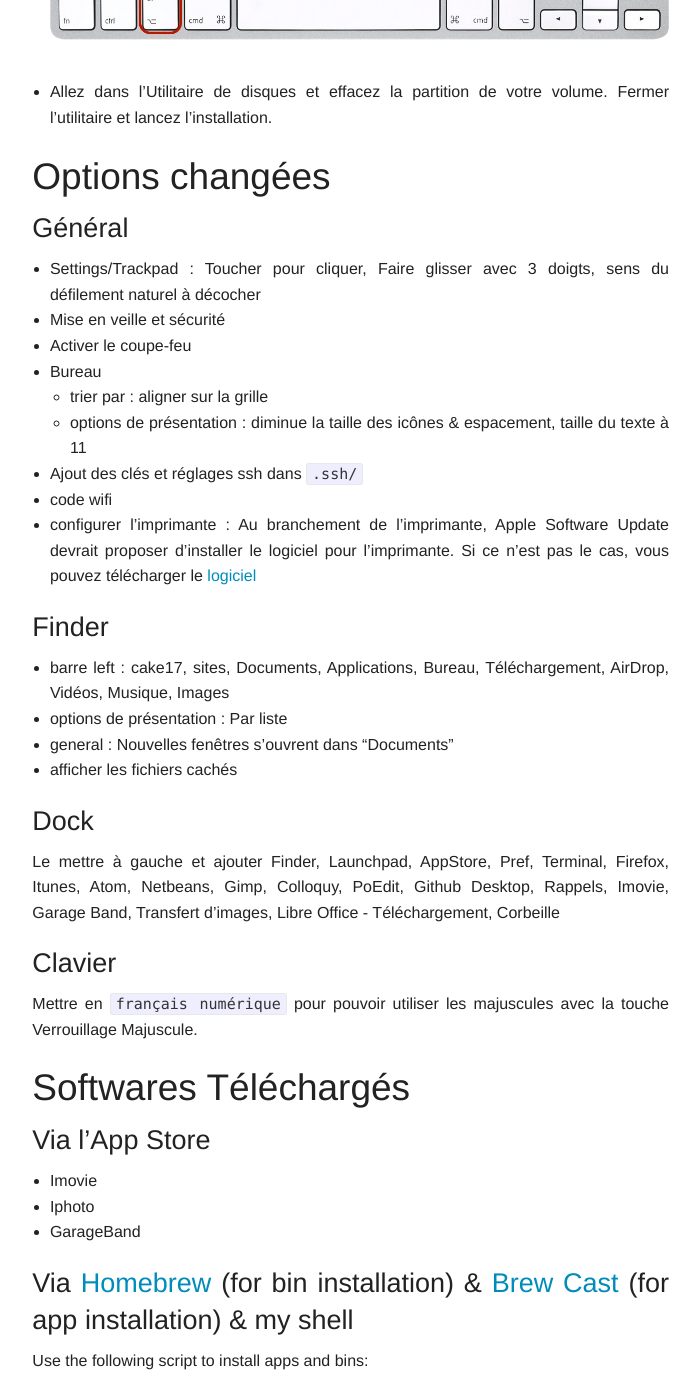
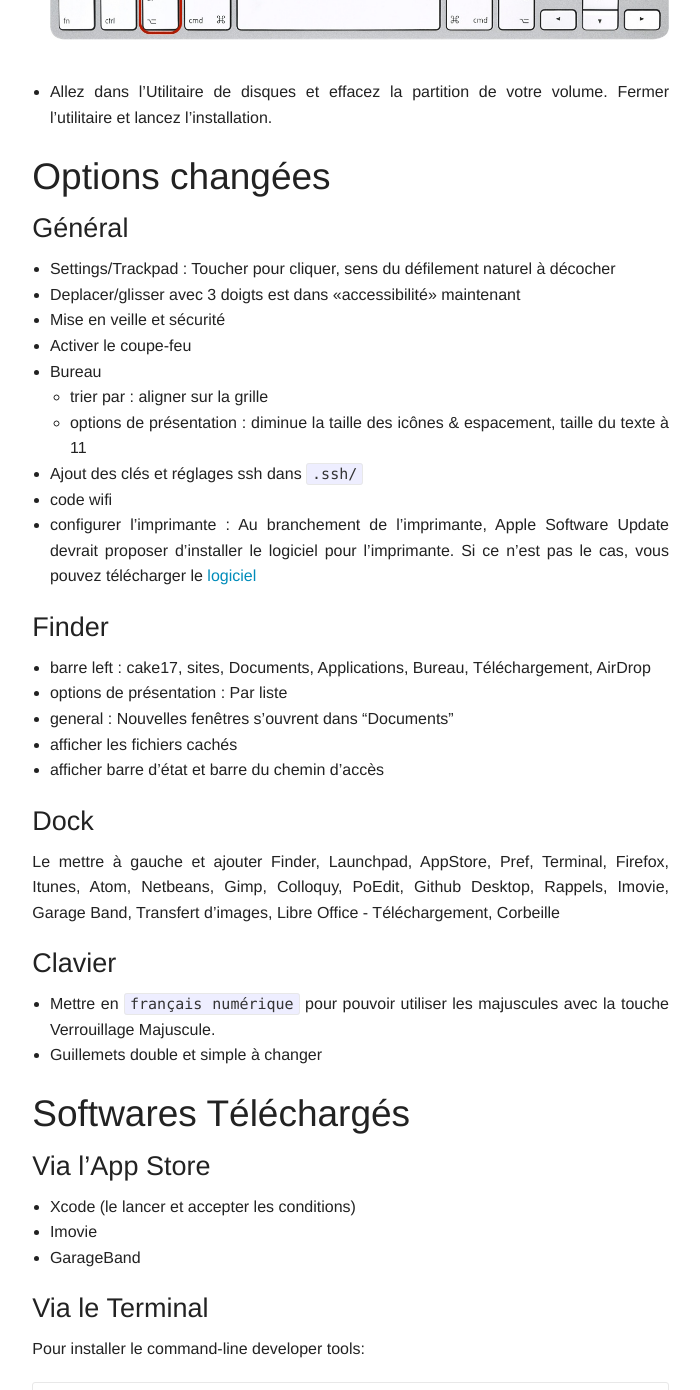
Before and after one commit to cake17/cake17.github.io, a Jekyll site: the page built from _posts/2014-10-25-install-os-x.md, in a window 1280 px wide and 1400 px high, scrolled down 1481 px, cut to the strip 0-1390 px from the top of the window. Shown: the whole strip, without its empty margins (456-1156 px from the left). Built offline with Jekyll 4.4.1, drawn with Linux system fonts in a browser that asks for light colours; comment, search, counter and statistics services are not loaded; some of the changed text lies outside the part shown.

Commit message:
ajout de commandes et infos

```diff
--- a/_posts/2014-10-25-install-os-x.md
+++ b/_posts/2014-10-25-install-os-x.md
@@ -39,7 +39,8 @@
 
 ### Général
 
-- Settings/Trackpad : Toucher pour cliquer, Faire glisser avec 3 doigts, sens du défilement naturel à décocher
+- Settings/Trackpad : Toucher pour cliquer, sens du défilement naturel à décocher
+- Deplacer/glisser avec 3 doigts est dans «accessibilité» maintenant
 - Mise en veille et sécurité
 - Activer le coupe-feu
 - Bureau
@@ -51,10 +52,11 @@
 
 ### Finder
 
-- barre left : cake17, sites, Documents, Applications, Bureau, Téléchargement, AirDrop, Vidéos, Musique, Images
+- barre left : cake17, sites, Documents, Applications, Bureau, Téléchargement, AirDrop
 - options de présentation : Par liste
 - general : Nouvelles fenêtres s’ouvrent dans "Documents"
 - afficher les fichiers cachés
+- afficher barre d'état et barre du chemin d'accès
 
 ### Dock
 
@@ -62,16 +64,23 @@
 
 ### Clavier
 
-Mettre en `français numérique` pour pouvoir utiliser les majuscules avec la touche Verrouillage Majuscule.
+- Mettre en `français numérique` pour pouvoir utiliser les majuscules avec la touche Verrouillage Majuscule.
+- Guillemets double et simple à changer
 
 
 ## Softwares Téléchargés
 
 ### Via l'App Store
 
+- Xcode (le lancer et accepter les conditions)
 - Imovie
-- Iphoto
 - GarageBand
+
+### Via le Terminal
+
+Pour installer le command-line developer tools:
+
+    xcode-select --install
 
 ### Via [Homebrew](http://brew.sh) (for bin installation) & [Brew Cast](http://caskroom.io) (for app installation) & my shell
 
```
Also changed, not shown: other parts of _posts/2014-10-25-install-os-x.md (+1 -1 lines).
